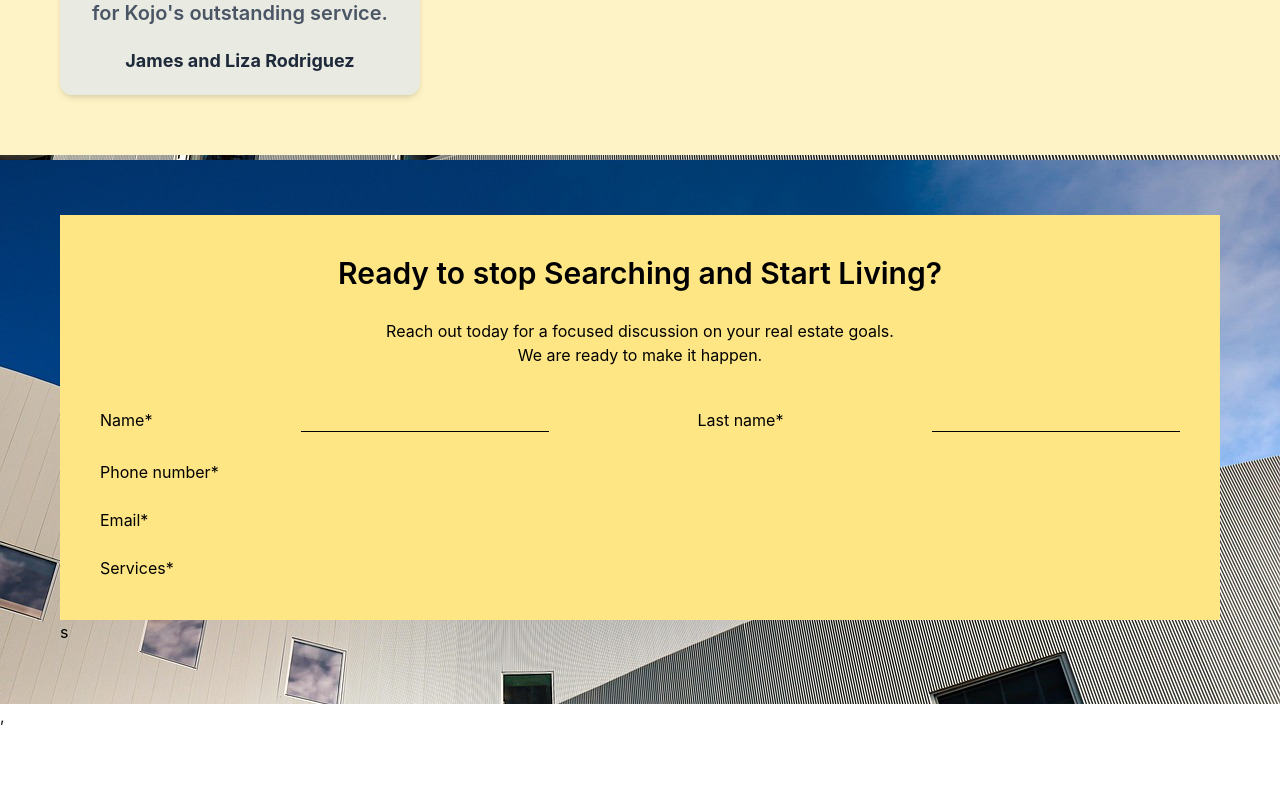
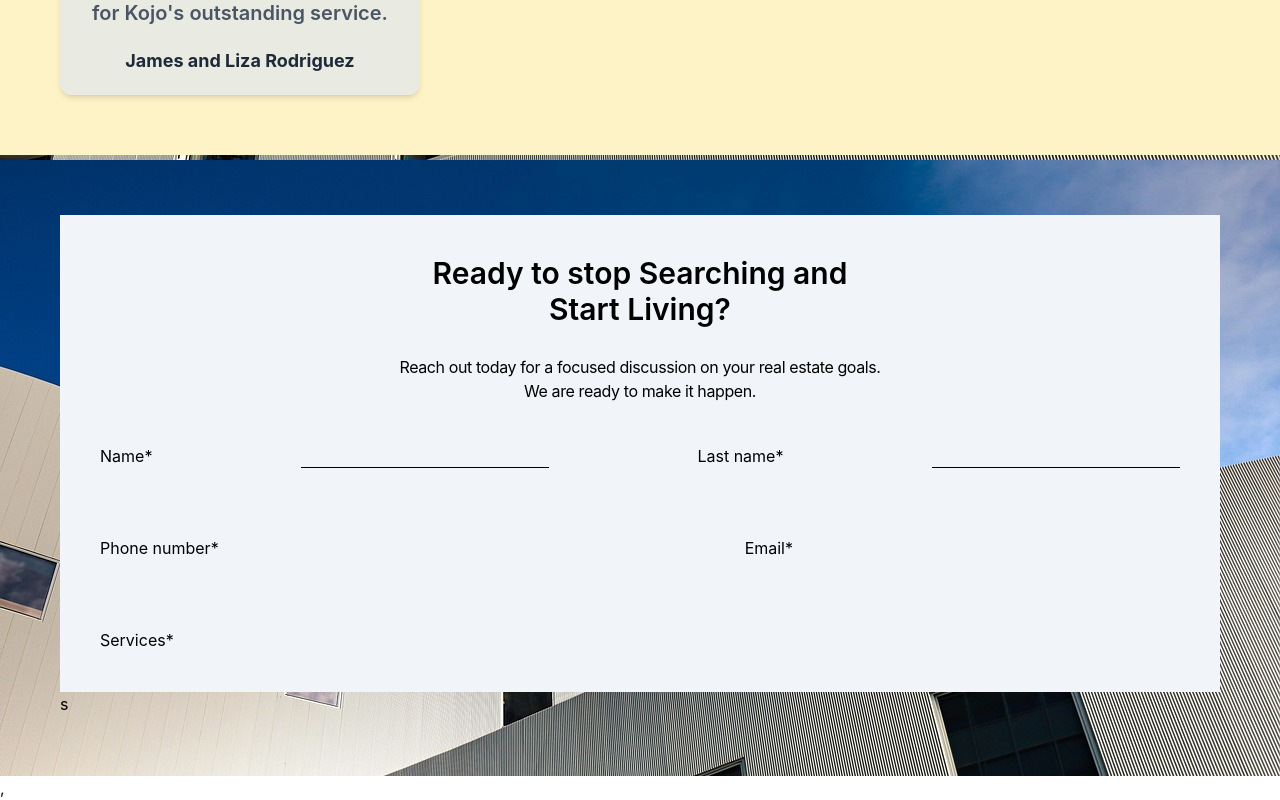
Before and after one commit to acquah-forever/my-realEstate, a React (Vite) app: page / in a window 1280 px wide. Shown: the part 6664-7464 px from the top of the page. Before the commit the page ends 7392 px from the top, so only its background shows below. Built offline with nearby package versions, Linux system fonts and the light colour scheme.

Commit message:
formatted paragraphs

```diff
--- a/src/components/Form.jsx
+++ b/src/components/Form.jsx
@@ -5,23 +5,25 @@ const Form = () => {
 
     return (
         <div className='p-15'>
-            <form className='p-10 bg-amber-200 max-w-7xl mx-auto'>
+            <form className='p-10 bg-slate-100 max-w-7xl mx-auto'>
                 <div className='flex flex-col mb-10'>
-                    <h1 className='mb-7 text-center text-3xl font-semibold'>Ready to stop Searching and Start Living?</h1>
-                    <p className='text-center'>Reach out today for a focused discussion on your real estate goals.</p>
-                    <p className='text-center'>We are ready to make it happen.</p>
+                    <h1 className='mb-7 text-center text-3xl font-semibold'>Ready to stop Searching and <br /> Start Living?</h1>
+                    <p className='text-center tracking-tight'>Reach out today for a focused discussion on your real estate goals.</p>
+                    <p className='text-center tracking-tight'>We are ready to make it happen.</p>
                 </div>
                 <label>
-                    <div className='flex justify-between items-center mb-7'>
+                    <div className='flex justify-between items-center mb-17'>
                         <h1>Name*</h1>
-                        <input className='border-b' type="text" />
+                        <input className='border-b outline-none' type="text" />
                         <h1>Last name*</h1>
-                        <input className='border-b' type="text" />
+                        <input className='border-b outline-none' type="text" />
                     </div>
-                    <h1>Phone number*</h1>
-                    <input type="number" />
-                    <h1>Email*</h1>
-                    <input type="email" />
+                    <div className='flex justify-between items-center mb-17'>
+                        <h1>Phone number*</h1>
+                        <input className='outline-none' type="number" />
+                        <h1>Email*</h1>
+                        <input className='outline-none' type="email" />
+                    </div>
                     <h1>Services*</h1>
                 </label>
             </form>s
```
